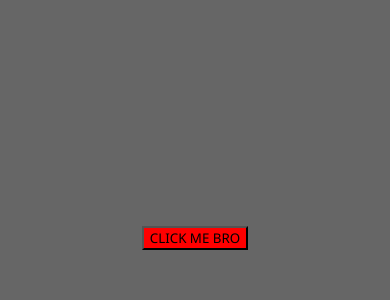
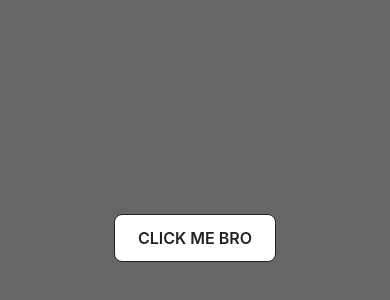
Before and after one commit to Abdumah-code/HOBBY-site, a website built with Vite: page index.html in a window 390 px wide. Shown: the part 184-484 px from the top of the page. Built offline with nearby package versions, Linux system fonts and the light colour scheme.

Commit message:
stole a design for a nice button and now its alll doen after i merged my final-touch branch into this one

```diff
--- a/src/style.scss
+++ b/src/style.scss
@@ -49,11 +49,47 @@ footer{
 }
 
 .changeEverything{
-  display: block;
-  background-color: red;
-  color: black;
-  font-family: 'Segoe UI', Tahoma, Geneva, Verdana, sans-serif;
+  background-color: #FFFFFF;
+  border: 1px solid #222222;
+  border-radius: 8px;
+  box-sizing: border-box;
+  color: #222222;
+  cursor: pointer;
+  display: inline-block;
+  font-family: Circular,-apple-system,BlinkMacSystemFont,Roboto,"Helvetica Neue",sans-serif;
+  font-size: 16px;
+  font-weight: 600;
+  line-height: 20px;
+  margin: 0;
+  outline: none;
+  padding: 13px 23px;
+  position: relative;
+  text-align: center;
+  text-decoration: none;
+  touch-action: manipulation;
+  transition: box-shadow .2s,-ms-transform .1s,-webkit-transform .1s,transform .1s;
+  user-select: none;
+  -webkit-user-select: none;
+  width: auto;
   z-index: 2;
+}
+
+.changeEverything:focus-visible {
+  box-shadow: #222222 0 0 0 2px, rgba(255, 255, 255, 0.8) 0 0 0 4px;
+  transition: box-shadow .2s;
+}
+
+.changeEverything:active {
+  background-color: #F7F7F7;
+  border-color: #000000;
+  transform: scale(.96);
+}
+
+.changeEverything:disabled {
+  border-color: #DDDDDD;
+  color: #DDDDDD;
+  cursor: not-allowed;
+  opacity: 1;
 }
 
 .blackVail{
```
Also changed, not shown: src/style.css, 1 other file.
